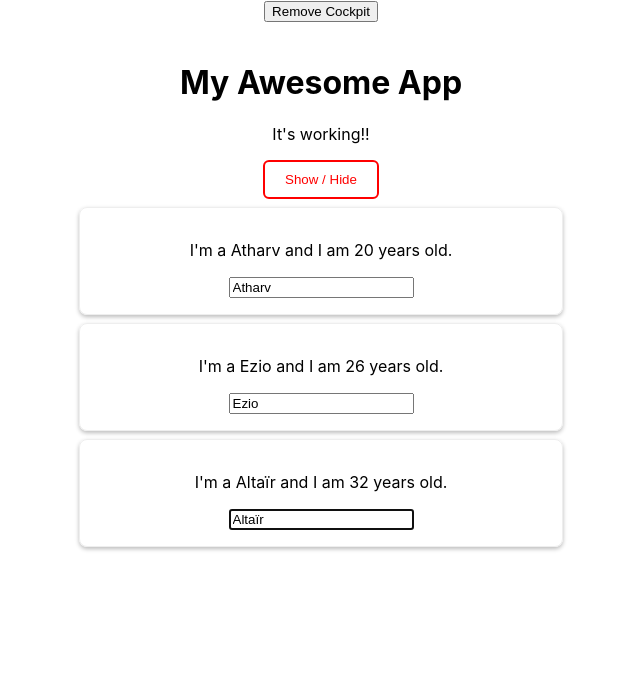
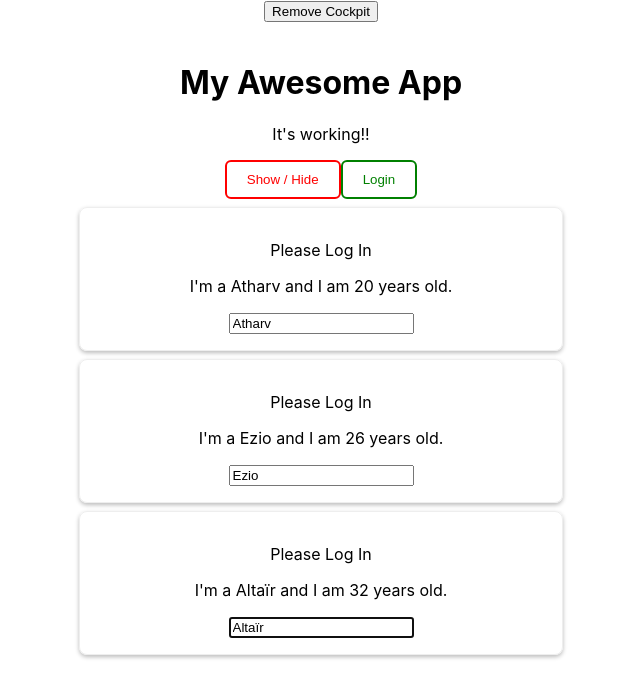
Before and after one commit to 3atharvkurdukar/udemy-react, a React (Create React App) app: page / in a window 1280 px wide. Shown: the top 698 px of the page, without its empty margins (319-959 px from the left). Built offline with nearby package versions, Linux system fonts and the light colour scheme.

Commit message:
Problems of props chaining

```diff
--- a/src/components/Cockpit/Cockpit.js
+++ b/src/components/Cockpit/Cockpit.js
@@ -52,6 +52,7 @@ const Cockpit = (props) => {
                 className={btnClass}
                 ref={togglePersonRef}
                 onClick={props.clicked}>Show / Hide</button>
+            <button onClick={props.login}>Login</button>
         </div>
     );
 };
--- a/src/components/Persons/Person/Person.js
+++ b/src/components/Persons/Person/Person.js
@@ -17,6 +17,8 @@ class Person extends Component {
     // React.Fragment works exactly like Auxiliary and is built into React
     return (
       <React.Fragment>
+
+        <p key="fno38y">{this.props.isAuth ? 'Authenticated!' : 'Please Log In'}</p>
         <p key="ncwi4t" onClick={this.props.click}>I'm a {this.props.name} and I am {this.props.age} years old.</p>
         <p key="877t4f">{this.props.children}</p>
         <input
--- a/src/components/Persons/Persons.js
+++ b/src/components/Persons/Persons.js
@@ -43,6 +43,7 @@ class Persons extends PureComponent {   // PureComponent updates only if props a
                 <Person
                     click={() => this.props.clicked(index)}
                     change={(event) => this.props.changed(event, person.id)}
+                    isAuth={this.props.isAuthenticated}
                     name={person.name}
                     age={person.age}
                     key={person.id} />
--- a/src/containers/App.js
+++ b/src/containers/App.js
@@ -18,7 +18,8 @@ class App extends Component {
       ],
       showPersons: false,
       showCockpit: true,
-      changeCounter: 0
+      changeCounter: 0,
+      authenticated: false
     };
   }
 
@@ -80,6 +81,10 @@ class App extends Component {
     });
   }
 
+  loginHandler = () => {
+    this.setState({ authenticated: true });
+  }
+
   render() {
 
     console.log('[App.js] rendering...');
@@ -91,7 +96,8 @@ class App extends Component {
           <Persons
             persons={this.state.persons}
             clicked={this.deletePersonHandler}
-            changed={this.nameChangedHandler} />
+            changed={this.nameChangedHandler}
+            isAuthenticated={this.state.authenticate} />
         </div>
       );
     }
@@ -104,6 +110,7 @@ class App extends Component {
             title={this.props.appTitle}
             showPersons={this.state.showPersons}
             personsLength={this.state.persons.length}
+            login={this.loginHandler}
             clicked={this.togglePersonsHandler} /> : null }
         {persons}
       </Aux>
```
